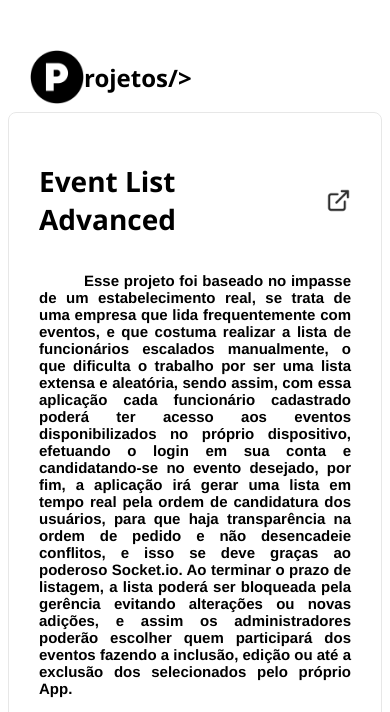
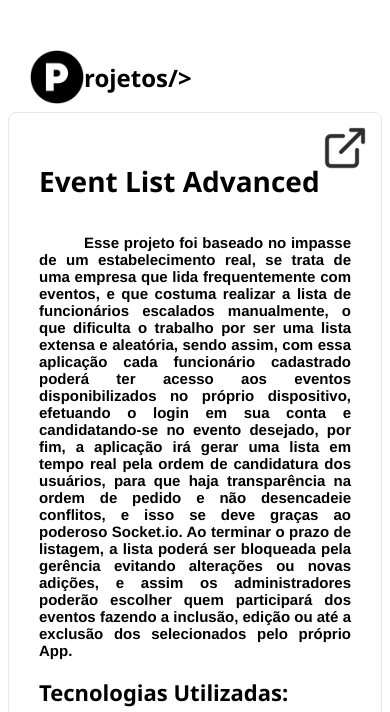
Before and after one commit to denisfl1/Portfolio, a plain HTML site: page index.html in a window 390 px wide. Shown: the part 1800-2512 px from the top of the page. Drawn offline with Linux system fonts and the light colour scheme.

Commit message:
iconexpand

```diff
--- a/index.css
+++ b/index.css
@@ -620,7 +620,8 @@ height: 60px;
   .containerdescription{
     display: flex;
     align-items: center;
-    max-width:110% ;
+    max-width:110%;
+    position: relative;
 }
 
 .containerdescription img{
@@ -979,9 +980,12 @@ height: 60px;
 
     .containerdescription img{
     display: flex;
-    width: 25px;
-    height: 25px;
-    margin-left: 15px;
+    width: 48px;
+    height: 48px;
+    /* margin-left: 15px; */
+    position: absolute;
+    top: -19px;
+    right: -18px;
 }
 
 
```
